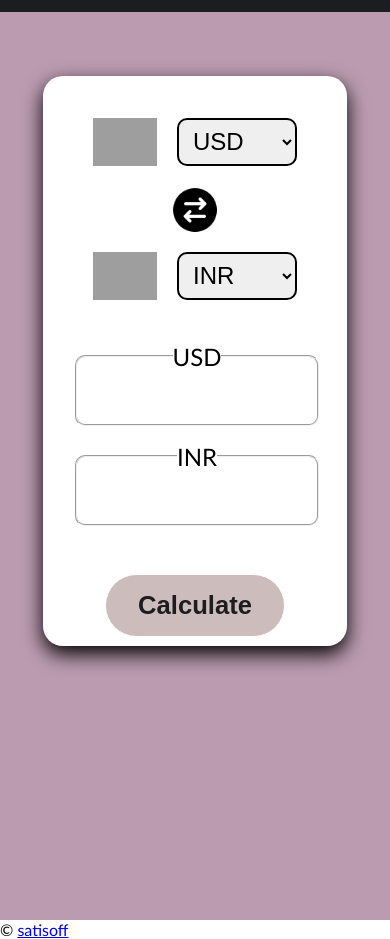
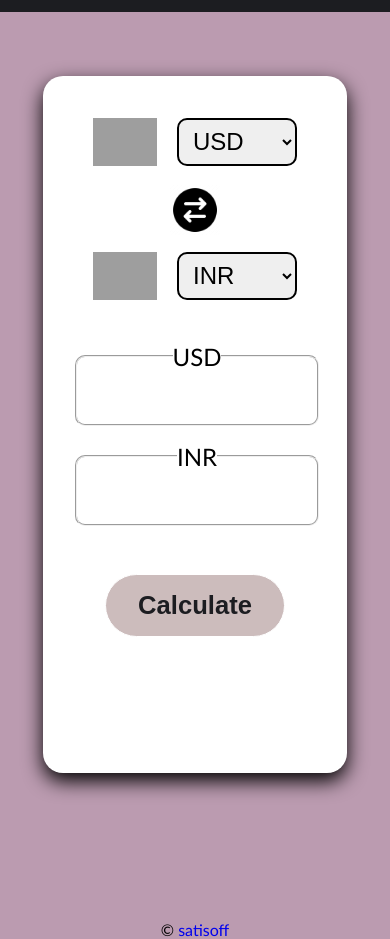
Before and after one commit to satisoff/webDev-mini-projects, a plain HTML site: page exchangeRate/index.html in a window 390 px wide. Shown: the part 66-1005 px from the top of the page. Drawn offline with Linux system fonts and the light colour scheme; grey boxes are pictures that could not be loaded.

Commit message:
Update style.css
Adjusted the responsiveness.

```diff
--- a/exchangeRate/style.css
+++ b/exchangeRate/style.css
@@ -178,7 +178,7 @@
 
     .container {
         display: grid;
-        max-height: 60%;
+        height: 75%;
         max-width: 80%;
         padding: 2rem 2rem;
         border-radius: 20px;
@@ -273,6 +273,14 @@
         color: #1c1d21;
         font-weight: 700;
     }
+
+    .footer {
+        text-align: center;
+        background-color: #bb9bb0;
+    }
+    .copyright > a{
+        text-decoration: none;
+    }
 }
 
 @media screen and (min-width: 768px) and (max-width: 1024px) {
```
